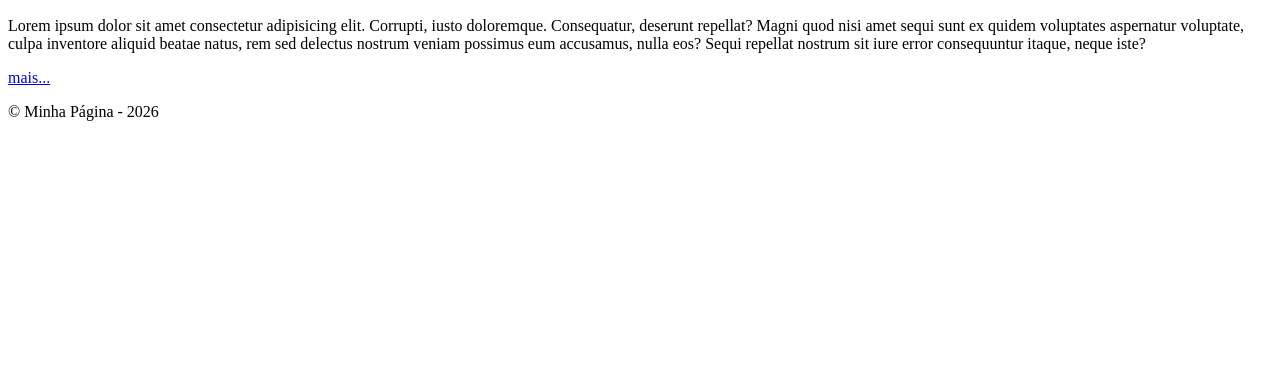
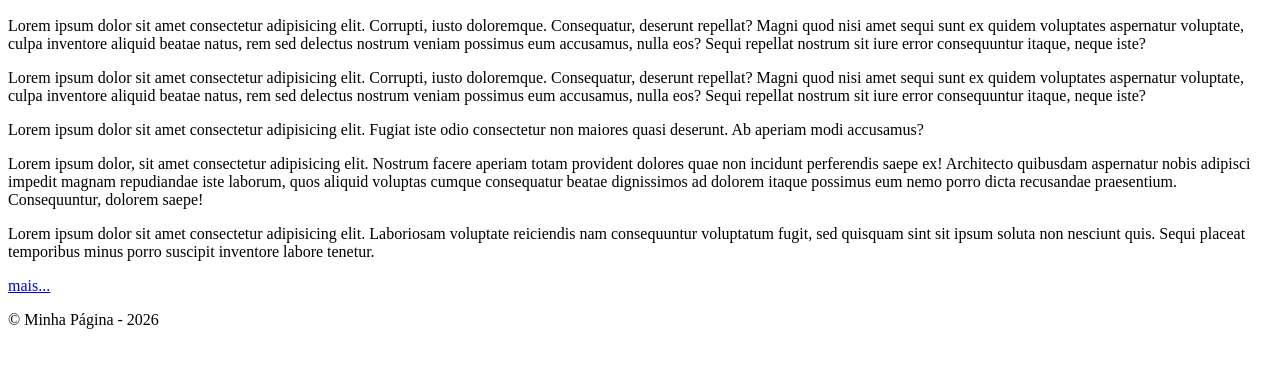
Before and after one commit to yasmincappi/exemplo-repo-front-1tdspw-2026, a plain HTML site: page paginas/basquete/basquete.html in a window 1280 px wide. Shown: the part 184-552 px from the top of the page. Drawn offline with Linux system fonts and the light colour scheme.

Commit message:
feat: Páginas basquete.html e volley.html funcionais e formatadas.

```diff
--- a/paginas/basquete/basquete.html
+++ b/paginas/basquete/basquete.html
@@ -24,6 +24,15 @@
 		<section>
 			<h2>Basquete</h2>
 			<p>Lorem ipsum dolor sit amet consectetur adipisicing elit. Corrupti, iusto doloremque. Consequatur, deserunt repellat? Magni quod nisi amet sequi sunt ex quidem voluptates aspernatur voluptate, culpa inventore aliquid beatae natus, rem sed delectus nostrum veniam possimus eum accusamus, nulla eos? Sequi repellat nostrum sit iure error consequuntur itaque, neque iste?</p>
+
+			<p>Lorem ipsum dolor sit amet consectetur adipisicing elit. Corrupti, iusto doloremque. Consequatur, deserunt repellat? Magni quod nisi amet sequi sunt ex quidem voluptates aspernatur voluptate, culpa inventore aliquid beatae natus, rem sed delectus nostrum veniam possimus eum accusamus, nulla eos? Sequi repellat nostrum sit iure error consequuntur itaque, neque iste?</p>
+
+			<p>Lorem ipsum dolor sit amet consectetur adipisicing elit. Fugiat iste odio consectetur non maiores quasi deserunt. Ab aperiam modi accusamus?</p>
+
+			<p>Lorem ipsum dolor, sit amet consectetur adipisicing elit. Nostrum facere aperiam totam provident dolores quae non incidunt perferendis saepe ex! Architecto quibusdam aspernatur nobis adipisci impedit magnam repudiandae iste laborum, quos aliquid voluptas cumque consequatur beatae dignissimos ad dolorem itaque possimus eum nemo porro dicta recusandae praesentium. Consequuntur, dolorem saepe!</p>
+
+			<p>Lorem ipsum dolor sit amet consectetur adipisicing elit. Laboriosam voluptate reiciendis nam consequuntur voluptatum fugit, sed quisquam sint sit ipsum soluta non nesciunt quis. Sequi placeat temporibus minus porro suscipit inventore labore tenetur.</p>
+
 			<a href="#">mais...</a>
 		</section>
 
```
Also changed, not shown: paginas/volley/volley.html (+9 -0 lines).
